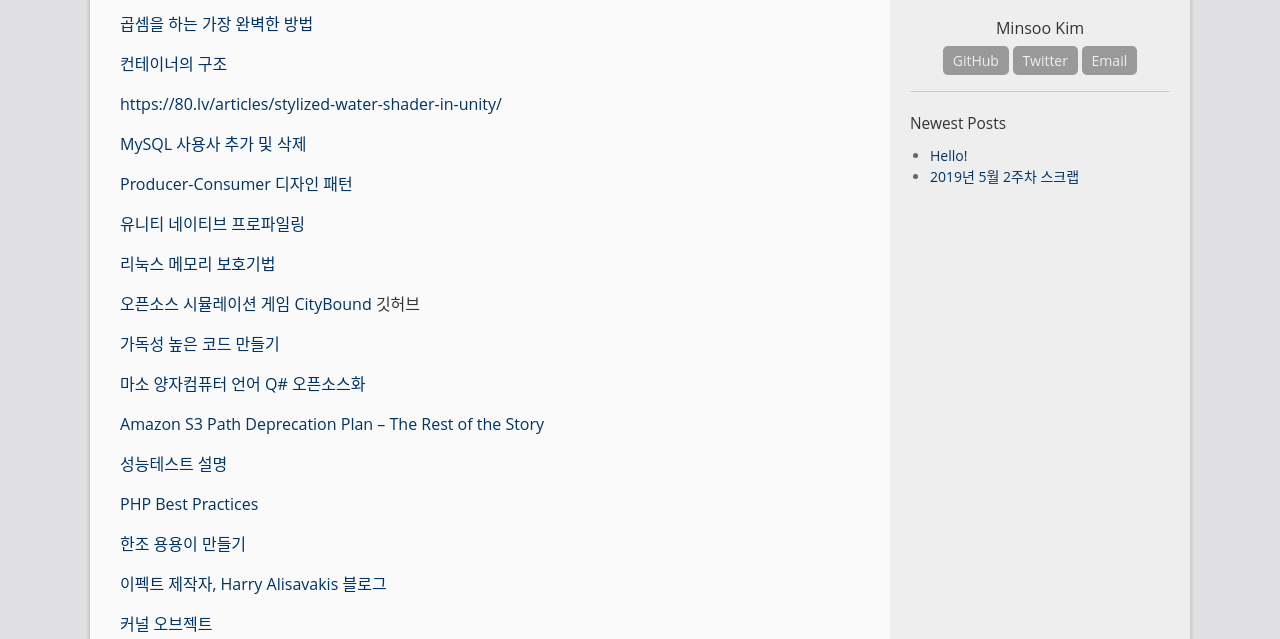
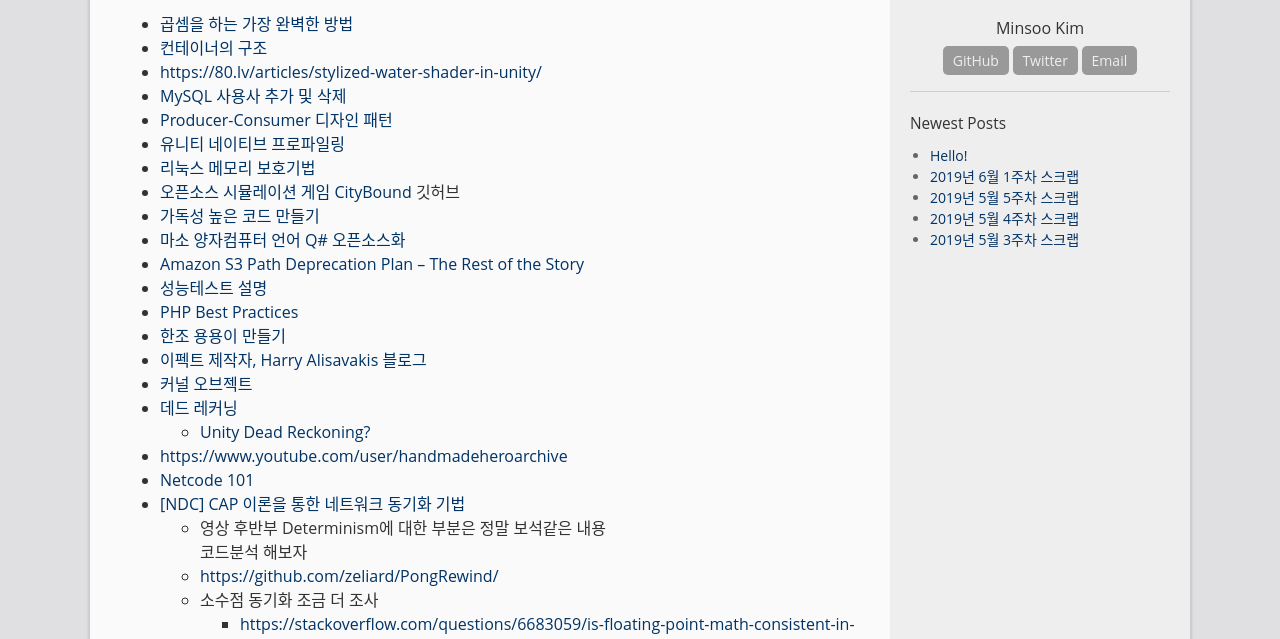
Before and after one commit to GarlicDipping/garlicdipping.github.io, a Jekyll site: the page built from _posts/2019-06-16-scrap00.markdown, in a window 1280 px wide and 900 px high, cut to the strip 261-900 px from the top of the window. Built offline with Jekyll 4.4.1, drawn with Linux system fonts in a browser that asks for light colours.

Commit message:
no message

```diff
--- a/_posts/2019-06-16-scrap00.markdown
+++ b/_posts/2019-06-16-scrap00.markdown
@@ -8,77 +8,34 @@ tags:
 modified_time: '2019-06-09T01:36:23.024-07:00'
 ---
 
-[곱셈을 하는 가장 완벽한
-방법](https://www.wired.com/story/mathematicians-discover-the-perfect-way-to-multiply)
-
-[컨테이너의
-구조](https://medium.freecodecamp.org/demystifying-containers-101-a-deep-dive-into-container-technology-for-beginners-d7b60d8511c1)
-
-<https://80.lv/articles/stylized-water-shader-in-unity/>
-
-[MySQL 사용사 추가 및
-삭제](https://ourcstory.tistory.com/m/45)
-
-[Producer-Consumer 디자인
-패턴](https://michaelscodingspot.com/performance-of-producer-consumer)
-
-[유니티 네이티브
-프로파일링](https://www.slideshare.net/JaeseungHa/ndc2018-96510072)
-
-[리눅스 메모리
-보호기법](https://bpsecblog.wordpress.com/2016/05/16/memory_protect_linux_1/)
-
-[오픈소스 시뮬레이션 게임
-CityBound](https://github.com/citybound/citybound) 깃허브
-
-[가독성 높은 코드
-만들기](https://crazygun22.com/2019/04/12/%EA%B0%80%EB%8F%85%EC%84%B1-%EB%86%92%EC%9D%80-%EC%BD%94%EB%93%9C-%EB%A7%8C%EB%93%A4%EA%B8%B0-%EB%B0%A9%EB%B2%95-4-%EC%9E%98%EB%AA%BB%EB%90%9C-%EC%83%81%EC%86%8D-%ED%94%BC%ED%95%98%EA%B8%B0/)
-
-[마소 양자컴퓨터 언어 Q\#
-오픈소스화](http://m.zdnet.co.kr/news_view.asp?article_id=20190509104301&re=zdk)
-
-[Amazon S3 Path Deprecation Plan -- The Rest of the
-Story](https://aws.amazon.com/ko/blogs/aws/amazon-s3-path-deprecation-plan-the-rest-of-the-story/)
-
-[성능테스트
-설명](https://gist.github.com/ihoneymon/bb992b3d57230a8e66749db1395538bd)
-
-[PHP Best Practices](https://phpbestpractices.org/)
-
-[한조 용용이
-만들기](https://www.youtube.com/watch?v=tYq58H6-Yqc)
-
-[이펙트 제작자, Harry Alisavakis
-블로그](https://halisavakis.com/write-up-tornado-explosion/)
-
-[커널 오브젝트](https://dakuo.tistory.com/84)
-
-[데드
-레커닝](https://www.gamasutra.com/view/feature/131638/dead_reckoning_latency_hiding_for_.php)
-
-[Unity Dead
-Reckoning?](https://forum.unity.com/threads/dead-reckoning.444283/)
-
-<https://www.youtube.com/user/handmadeheroarchive>
-
-[Netcode 101](https://www.youtube.com/watch?v=hiHP0N-jMx8)
-
-[\[NDC\] CAP 이론을 통한 네트워크 동기화
-기법](https://www.youtube.com/watch?v=j3eQNm-Wk04)
-
-영상 후반부 Determinism에 대한 부분은 정말 보석같은 내용
-
-코드분석 해보자
-
--   <https://github.com/zeliard/PongRewind/>
-
-소수점 동기화 조금 더 조사
-
--   <https://stackoverflow.com/questions/6683059/is-floating-point-math-consistent-in-c-can-it-be>
--   <https://gamedev.stackexchange.com/questions/14776/how-are-deterministic-games-possible-in-the-face-of-floating-point-non-determini>
-
-[\[NDC\] 윈도우 서버 메모리릭
-모니터링](https://www.youtube.com/watch?v=HH5gW5ov-78)
+- [곱셈을 하는 가장 완벽한 방법](https://www.wired.com/story/mathematicians-discover-the-perfect-way-to-multiply)
+- [컨테이너의 구조](https://medium.freecodecamp.org/demystifying-containers-101-a-deep-dive-into-container-technology-for-beginners-d7b60d8511c1)
+- <https://80.lv/articles/stylized-water-shader-in-unity/>
+- [MySQL 사용사 추가 및 삭제](https://ourcstory.tistory.com/m/45)
+- [Producer-Consumer 디자인 패턴](https://michaelscodingspot.com/performance-of-producer-consumer)
+- [유니티 네이티브 프로파일링](https://www.slideshare.net/JaeseungHa/ndc2018-96510072)
+- [리눅스 메모리 보호기법](https://bpsecblog.wordpress.com/2016/05/16/memory_protect_linux_1/)
+- [오픈소스 시뮬레이션 게임 CityBound](https://github.com/citybound/citybound) 깃허브
+- [가독성 높은 코드 만들기](https://crazygun22.com/2019/04/12/%EA%B0%80%EB%8F%85%EC%84%B1-%EB%86%92%EC%9D%80-%EC%BD%94%EB%93%9C-%EB%A7%8C%EB%93%A4%EA%B8%B0-%EB%B0%A9%EB%B2%95-4-%EC%9E%98%EB%AA%BB%EB%90%9C-%EC%83%81%EC%86%8D-%ED%94%BC%ED%95%98%EA%B8%B0/)
+- [마소 양자컴퓨터 언어 Q\# 오픈소스화](http://m.zdnet.co.kr/news_view.asp?article_id=20190509104301&re=zdk)
+- [Amazon S3 Path Deprecation Plan -- The Rest of the Story](https://aws.amazon.com/ko/blogs/aws/amazon-s3-path-deprecation-plan-the-rest-of-the-story/)
+- [성능테스트 설명](https://gist.github.com/ihoneymon/bb992b3d57230a8e66749db1395538bd)
+- [PHP Best Practices](https://phpbestpractices.org/)
+- [한조 용용이 만들기](https://www.youtube.com/watch?v=tYq58H6-Yqc)
+- [이펙트 제작자, Harry Alisavakis 블로그](https://halisavakis.com/write-up-tornado-explosion/)
+- [커널 오브젝트](https://dakuo.tistory.com/84)
+- [데드 레커닝](https://www.gamasutra.com/view/feature/131638/dead_reckoning_latency_hiding_for_.php)
+  - [Unity Dead Reckoning?](https://forum.unity.com/threads/dead-reckoning.444283/)
+- <https://www.youtube.com/user/handmadeheroarchive>
+- [Netcode 101](https://www.youtube.com/watch?v=hiHP0N-jMx8)
+- [\[NDC\] CAP 이론을 통한 네트워크 동기화 기법](https://www.youtube.com/watch?v=j3eQNm-Wk04)
+  - 영상 후반부 Determinism에 대한 부분은 정말 보석같은 내용
+  코드분석 해보자
+  -   <https://github.com/zeliard/PongRewind/>
+  - 소수점 동기화 조금 더 조사
+    -   <https://stackoverflow.com/questions/6683059/is-floating-point-math-consistent-in-c-can-it-be>
+    -   <https://gamedev.stackexchange.com/questions/14776/how-are-deterministic-games-possible-in-the-face-of-floating-point-non-determini>
+- [\[NDC\] 윈도우 서버 메모리릭 모니터링](https://www.youtube.com/watch?v=HH5gW5ov-78)
 
 사둘만한 책들
 
--- /dev/null
+++ b/_posts/2019-06-16-scrap01.md
@@ -0,0 +1,40 @@
+---
+layout: post
+title: 2019년 5월 3주차 스크랩
+date: '2019-06-09T01:18:00.001-07:00'
+author: GarlicDipping
+tags:
+- 스크랩
+modified_time: '2019-06-09T01:36:23.024-07:00'
+---
+
+# 서버(성능테스트)
+
+- [리눅스 서버 60초안에 상황 파악하기](https://b.luavis.kr/server/linux-performance-analysis)
+- [넷플릭스 인서버 모니터링 툴 Vector](https://medium.com/netflix-techblog/introducing-vector-netflixs-on-host-performance-monitoring-tool-c0d3058c3f6f)
+- [AWS 기반 웹 및 어플리케이션 서버 부하 테스트](https://aws.amazon.com/ko/blogs/korea/how-to-loading-test-based-on-aws/)
+- [nGrinder 기본 셋업](https://brownbears.tistory.com/25)
+- [Amazon Linux 2에서 톰캣 설치하기](http://progtrend.blogspot.com/2018/06/aws-amazon-linux-2-jdk-tomcat.html)
+  - [도움용 문서 하나 더(쉘로 조작하는 부분 좀 더 강화해서 설명)](https://brownbears.tistory.com/25)
+- [nGrinder Docker](https://hub.docker.com/r/ngrinder/controller)
+- [nGrinder agent가 controller에 못붙는 현상](https://aidanbae.github.io/code/devops/ngrinder/agentcontroller/)
+- [nGrinder 3.3 : 설치방법](https://junoyoon.tistory.com/category/ngrinder/%EC%84%A4%EC%B9%98%EB%B0%8F%EC%84%A4%EC%A0%95)
+- [nGrinder Maven Project 셋업](https://junoyoon.tistory.com/entry/%EC%9D%B4%ED%81%B4%EB%A6%BD%EC%8A%A4%EC%97%90-Groovy-%EB%A9%94%EC%9D%B4%EB%B8%90-%ED%94%84%EB%A1%9C%EC%A0%9D%ED%8A%B8-%EC%9E%84%ED%8F%AC%ED%8A%B8)
+- [우아한형제들 부하테스트](http://woowabros.github.io/experience/2018/05/08/billing-performance_test_experience.html)
+- [쿠키런 서버 아키텍쳐](https://www.slideshare.net/serialxnet/aws-re-architecting?next_slideshow=1)
+- [Docker 네트워크 구조 : 컨테이너와 호스트의 통신](https://bluese05.tistory.com/m/53)
+
+# 메모
+-   로드 테스트 매니저용 인스턴스를 셋업한 후 nGrinder 테스팅을 위해
+    셋업 필요
+-   따라서 셋업 스크립트 작성 후 테라폼 remote-exec 기능을 돌려줘야
+    한다.
+-   <https://www.terraform.io/docs/provisioners/remote-exec.html>
+
+# 서버(백엔드)
+
+- [네이버 백엔드 관련 질답](https://d2.naver.com/news/3435170)
+
+# 기타
+
+- [왜 C++을 만들게 되었나](https://www.youtube.com/watch?v=JBjjnqG0BP8)
--- /dev/null
+++ b/_posts/2019-06-16-scrap02.md
@@ -0,0 +1,40 @@
+---
+layout: post
+title: 2019년 5월 4주차 스크랩
+date: '2019-06-09T01:18:00.001-07:00'
+author: GarlicDipping
+tags:
+- 스크랩
+modified_time: '2019-06-09T01:36:23.024-07:00'
+---
+
+# 서버
+
+## 성능테스트
+
+-   [성능테스트 TPS 산정 및 용어 설명](https://nemew.tistory.com/7)
+-   [TPS 측정치가 낮엉](https://groups.google.com/forum/m/?hl=ko&fromgroups#!topic/netty-ko/ZTbIjvMloC4)
+-   [AWS Beanstalk을 이용한 성능 튜닝 시리즈](https://jojoldu.tistory.com/318)
+-   [PHP서버 자꾸 주거용](https://www.phpschool.com/gnuboard4/bbs/board.php?bo_table=qna_function&wr_id=394928)
+-   [Monitoring Apache web server performance](https://www.datadoghq.com/blog/monitoring-apache-web-server-performance/)
+-   [Time\_Wait 상태란 무엇인가](http://docs.likejazz.com/time-wait/)
+
+## Pinpoint
+
+-   [Pinpoint Quick Start](https://naver.github.io/pinpoint/1.7.3/quickstart.html#starting)
+-   [Pinpoint Installation](https://github.com/naver/pinpoint/blob/master/doc/installation.md)
+-   [Error while connecting pinpoint-agent, pinpoint-collector and pinpoint-web in distributed mode using Hbase/hdfs](https://github.com/naver/pinpoint/issues/4996)
+-   [Pinpoint Architecture](https://blog.embian.com/73)
+-   [Pinpoint-Docker](https://github.com/naver/pinpoint-docker/tree/master#configurations)
+
+## 자바 관련
+
+-   [Jedis보다 Lettuce쓰자](https://jojoldu.tistory.com/418)
+-   [Java Garbage Collection](https://d2.naver.com/helloworld/1329)
+-   [Garbage Collection 튜닝](https://d2.naver.com/helloworld/37111)
+
+## Docker 관련
+
+- [ulimit on docker](https://stackoverflow.com/questions/24318543/how-to-set-ulimit-file-descriptor-on-docker-container-the-image-tag-is-phusion)
+  -   host의 ulimit을 그대로 따라가나? 직접 테스트해볼 필요 있음.
+  -   yum docker 후 docker run 돌리면 어느 유저가 돌리는게 되지?
--- /dev/null
+++ b/_posts/2019-06-16-scrap03.md
@@ -0,0 +1,26 @@
+---
+layout: post
+title: 2019년 5월 5주차 스크랩
+date: '2019-06-09T01:18:00.001-07:00'
+author: GarlicDipping
+tags:
+- 스크랩
+modified_time: '2019-06-09T01:36:23.024-07:00'
+---
+
+# Docker
+-   [Docker (Compose) 활용법](http://raccoonyy.github.io/docker-usages-for-dev-environment-setup/)
+
+# 서버
+
+-   [모바일 게임 하이브 런칭기](https://www.slideshare.net/ssuser4889dc/ss-89165911)
+-   [게임서비스를 위한 Elasticache 활용 전략](https://www.slideshare.net/awskorea/amazon-elasti-cache-seungmo-koo)
+
+  - 하둡이란 뭘까? Hbase와의 관계는? DFS(Distributed File System)이란? 왜
+  이런 시스템이 필요하게 되었지?
+  - RAID는 무엇이고 DFS와 뭐가 다른가? RAID는 파일의 저장 방식이라는데
+  정확히 어떤 방식이며 뭐가 부족해서 DFS가 생겼나?
+
+-   [Bigtable: A Distributed Storage System for Structured Data](https://ai.google/research/pubs/pub27898)
+-   [Zookeper란 무엇인가](https://bcho.tistory.com/1016)
+-   [Technical Details of Pinpoint](https://naver.github.io/pinpoint/1.7.3/techdetail.html)
--- /dev/null
+++ b/_posts/2019-06-16-scrap04.md
@@ -0,0 +1,40 @@
+---
+layout: post
+title: 2019년 6월 1주차 스크랩
+date: '2019-06-09T01:18:00.001-07:00'
+author: GarlicDipping
+tags:
+- 스크랩
+modified_time: '2019-06-09T01:36:23.024-07:00'
+---
+
+
+# 클라이언트
+
+-   [일급 콜렉션의 소개와 써야 할 이유](https://jojoldu.tistory.com/412)
+-   [안드로이드에서 유니티 프로젝트 네이티브 프로파일링 삽질기](http://ndcreplay.nexon.com/NDC2018/sessions/NDC2018_0018.html#c=NDC2018&p=4)
+
+# 서버
+
+-   [Programming with SQL Relay using the PHP PDO API](http://sqlrelay.sourceforge.net/sqlrelay/programming/phppdo.html)
+  - Apache-PHP는 Connection Pool이 존재하지 않는다. (아마 Nginx도 그렇겠지?)
+  - 테스트 결과 상당량의 커넥션 오버헤드가 존재함
+  - 물론 TPS 400 주변이면 웬만한 서버 로드는 커버되겠지만 현재 이상의 성능이 필요해진다면?
+  - SQLRelay 또는 MySQL-Proxy
+  - 맹점은 Redis 역시 Connection Pool이 필요한데 그건 어디서 구하실?
+  - twemProxy?
+  - 그런데 이정도까지 필요한 상황이 온다면 그냥 PHP를 버리고 빨리 Connection Pool이 백그라운드에서 지원되는 WAS로 갈아타는게 더 낫지 않나\...\...
+
+- [실버바인 서버 엔진 2 설계 리뷰](http://ndcreplay.nexon.com/NDC2018/sessions/NDC2018_0075.html#c=NDC2018&p=4)
+- [flickr의 twemproxy 사용기](http://code.flickr.net/2015/07/10/optimizing-caching-twemproxy-and-memcached-at-flickr/)
+- [Learn Redis the hard way (in production)](https://tech.trivago.com/2017/01/25/learn-redis-the-hard-way-in-production/)
+  -   twemproxy 사용하여 redis 커넥션 로드 줄인 이야기
+  -   twemproxy 설정 관련 이야기도 나오니 참고
+- [넷플릭스의 key-value 복제관리 오픈소스 dynomite (프록시는 아니지만 connection pool 용도로 이용가능)](https://github.com/Netflix/dynomite/wiki/Architecture)
+  -   twemproxy의 포크 프로젝트
+  -   근데 기능이 지나치게 많음, Connection Pool만 필요한 내 use-case에는
+  맞지 않는듯
+
+# 기타 메모
+
+-   [클린코드 & TDD 수업](https://edu.nextstep.camp/c/8fWRxNWU/)
```
